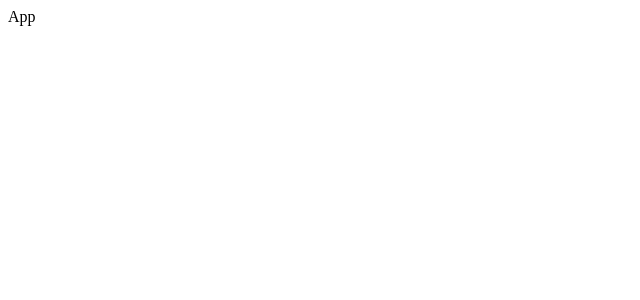
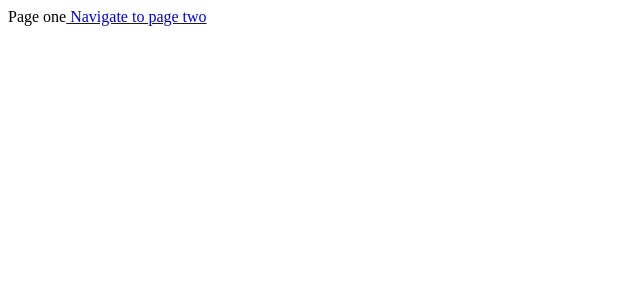
Before and after one commit to VukasinVujic/Udemy_course_react.js_redux_client_8, a React (Create React App) app: page / in a window 1280 px wide. Shown: the top 300 px of the page, without its empty margins (0-640 px from the left). Built offline with nearby package versions, Linux system fonts and the light colour scheme.

Commit message:
BrowserRouter, Route, Link

```diff
--- a/package.json
+++ b/package.json
@@ -8,6 +8,7 @@
     "@testing-library/user-event": "^7.1.2",
     "react": "^16.13.1",
     "react-dom": "^16.13.1",
+    "react-router-dom": "^5.1.2",
     "react-scripts": "3.4.1"
   },
   "scripts": {
--- a/src/components/App.js
+++ b/src/components/App.js
@@ -1,9 +1,33 @@
 import React from 'react'
+import {BrowserRouter,Route, Link } from 'react-router-dom'
 
+const PageOne = () => {
+    return( <div>
+        Page one
+        <Link to="/pageTwo"> Navigate to page two</Link>
+        </div>
+    )
+}
+
+const PageTWo = () => {
+    return <div>Page two
+         <button>click me</button>
+         <Link to="/">Navigate to page one</Link>
+         </div>
+}
 
 const App = () => {
     return (
-        <div>App</div>
+        <div>
+            <BrowserRouter>
+            <div>
+                <Route path="/" exact component={PageOne}/>
+                <Route path="/pageTwo" component={PageTWo}/>
+
+            </div>
+            </BrowserRouter>
+
+        </div>
     )
 }
 
```
Also changed, not shown: 1 other file (tests, documents, lock files or other folders).
